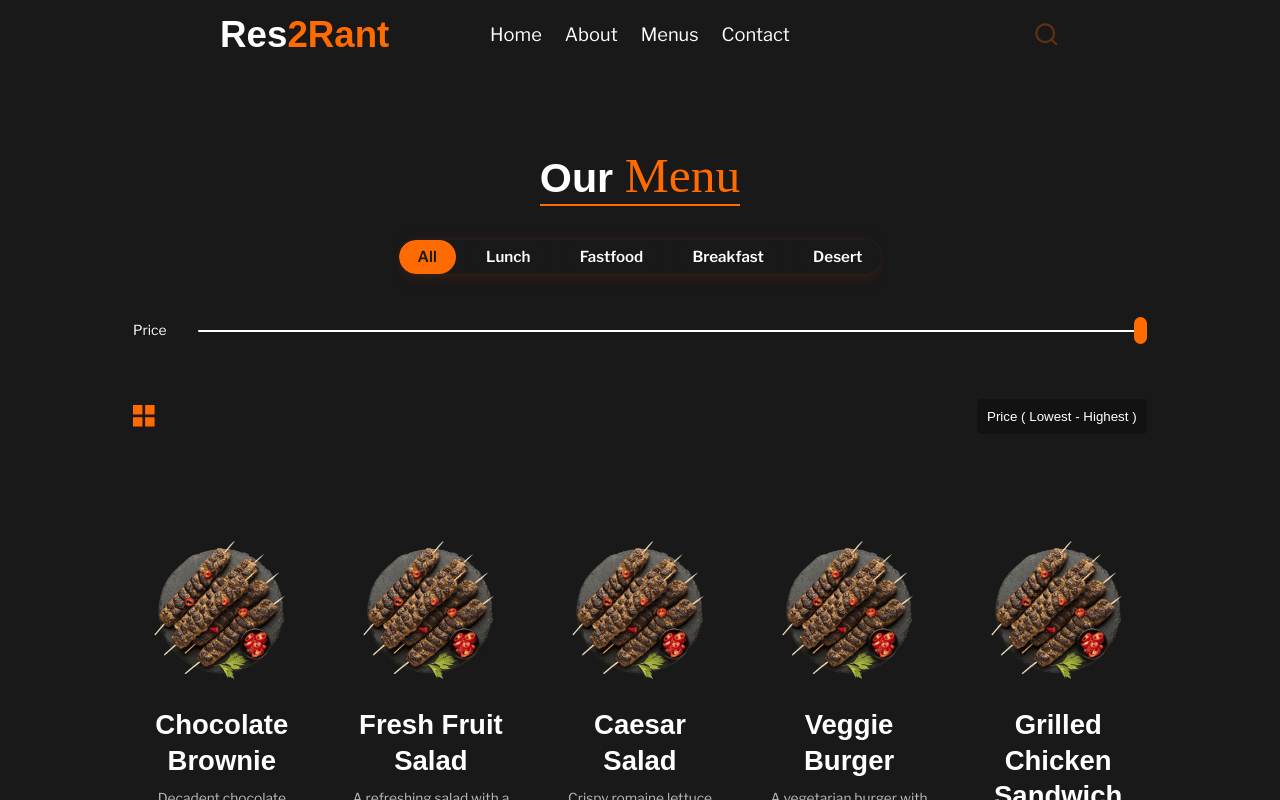
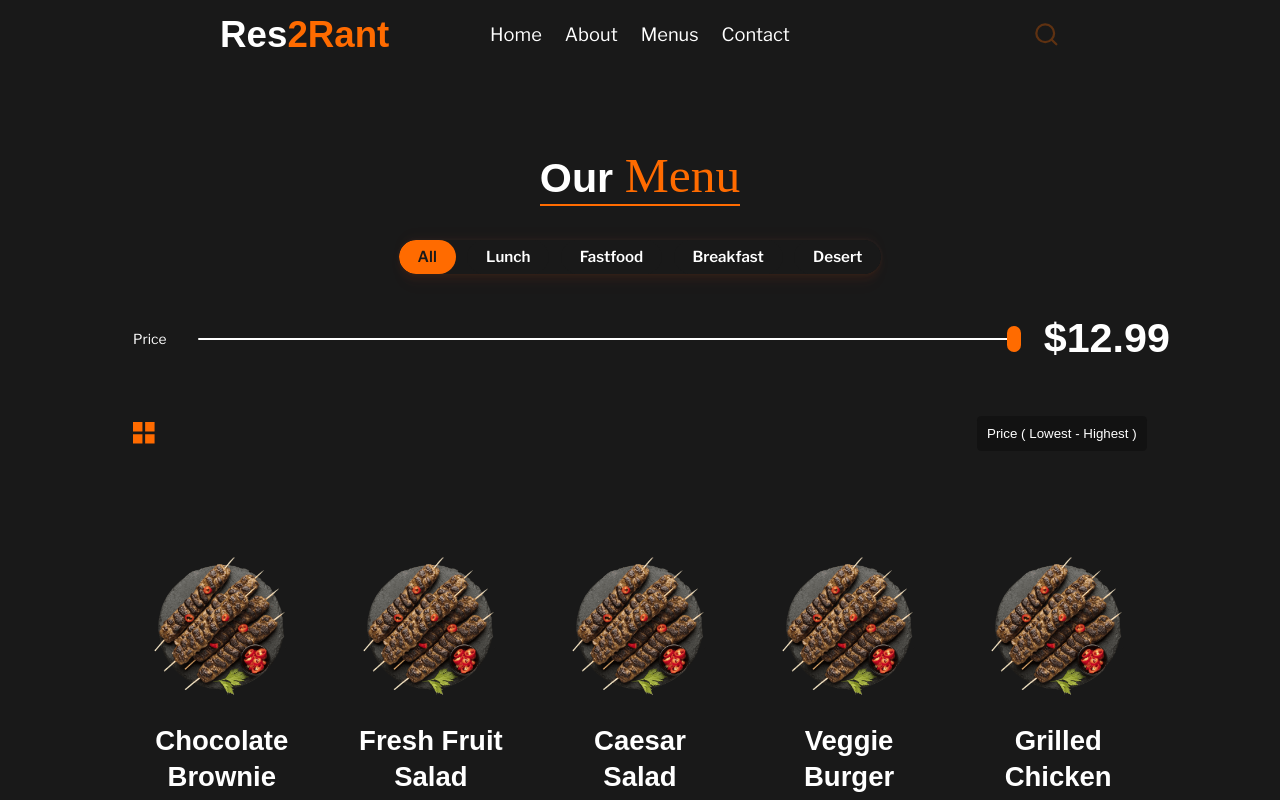
Before and after one commit to nazmus767921/Restaurant_project-1.00, a React (Vite) app: page /menu in a window 1280 px wide. Shown: the top 800 px of the page. Built offline with nearby package versions, Linux system fonts and the light colour scheme; some icons are missing; a web font is replaced by a local one.

Commit message:
small features

```diff
--- a/src/pages/Menu/components/PriceFilter.jsx
+++ b/src/pages/Menu/components/PriceFilter.jsx
@@ -1,6 +1,7 @@
 import styled from "styled-components";
 import InputRange from "../../../components/Form/InputRange";
 import { useProductsContext } from "../../../store/contexts/products_context";
+import formatPrice from "../../../utils/helpers/formatPrice";
 
 const PriceFilter = () => {
 	const {
@@ -16,6 +17,7 @@ const PriceFilter = () => {
 				value={price}
 				onChange={update_filters}
 			/>
+			<h2>{formatPrice(price)}</h2>
 		</Wrapper>
 	);
 };
--- a/src/store/contexts/products_context.jsx
+++ b/src/store/contexts/products_context.jsx
@@ -39,6 +39,9 @@ export const Products_contextProvider = ({ children }) => {
 
 		if (name === "category") {
 			value = e.target.textContent.toLowerCase();
+		}
+		if (name === "price") {
+			value = Number(e.target.value);
 		}
 		dispatch({ type: UPDATE_FILTERS, payload: { name, value } });
 	};
```
